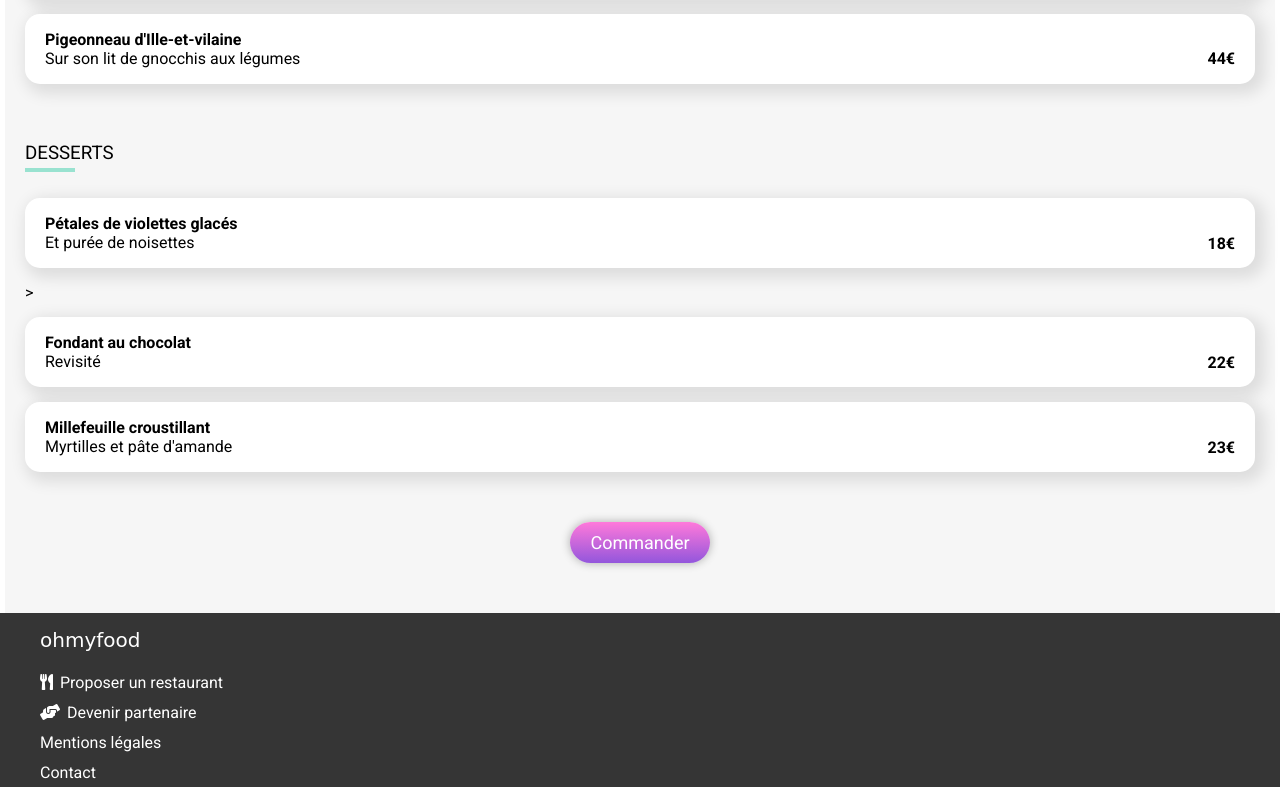
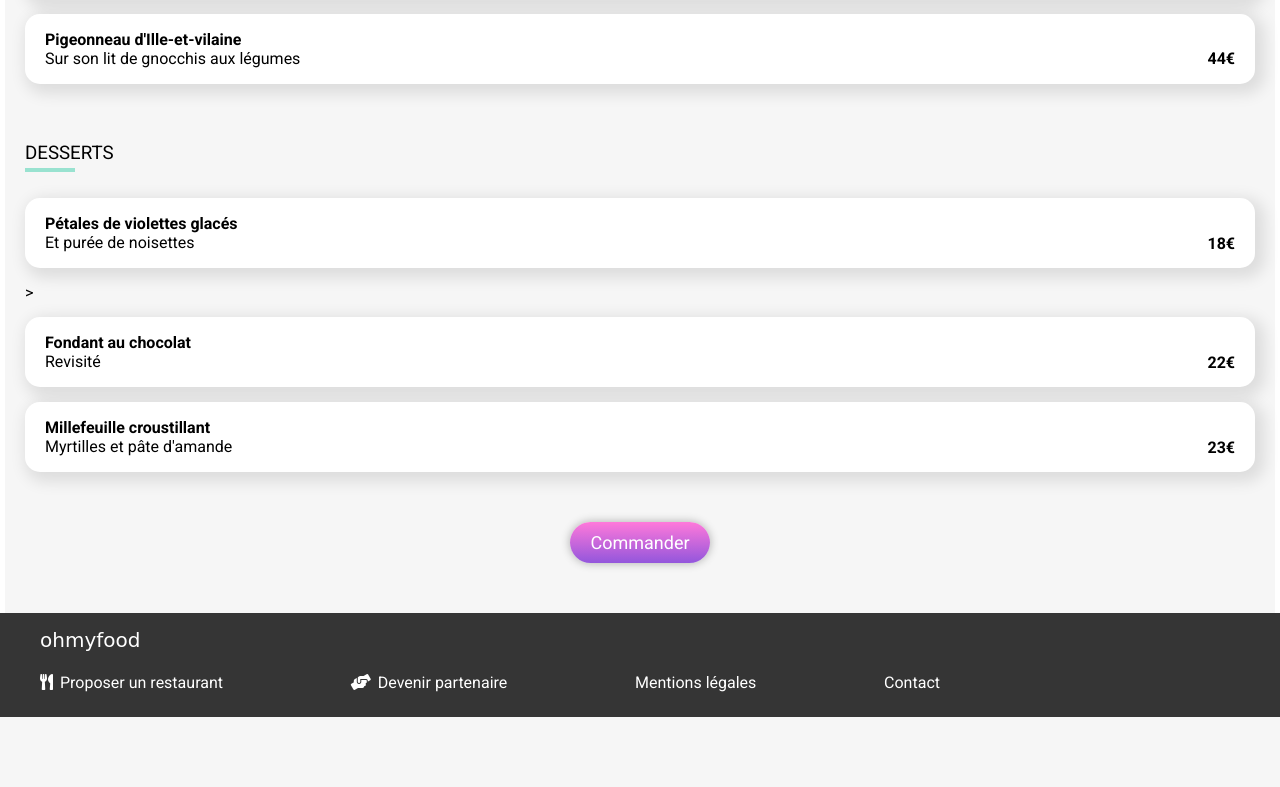
Before and after one commit to Stealian/GwenaelleDuchemin_3_07102021, a plain HTML site: page pages/a-la-francaise.html in a window 1280 px wide. Shown: the part 933-1720 px from the top of the page. After the commit the page ends 1650 px from the top, so only its background shows below. Drawn offline with nearby package versions, Linux system fonts and the light colour scheme; files that its build step writes are made by us from their sources; files whose address does not match are found by name; a web font is replaced by a local one.

Commit message:
footer v. desktop

```diff
--- a/sass/footer.scss
+++ b/sass/footer.scss
@@ -39,3 +39,16 @@
         }
     }
 }
+@media screen and (min-width: 800px) {
+    .footer {
+        &__bloc {
+            margin-bottom: 20px;
+            &-links {
+                display: flex;
+                justify-content: space-between;
+                flex-direction: row;
+                max-width: 900px;
+            }
+        }
+    }
+}
```
Also changed, not shown: index.html (+1 -1 lines), sass/index_style.scss (+1 -9 lines), public/css/index_style.css.
